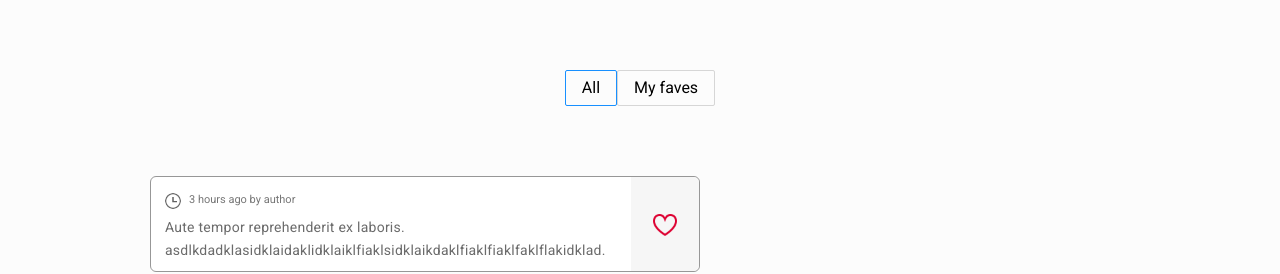
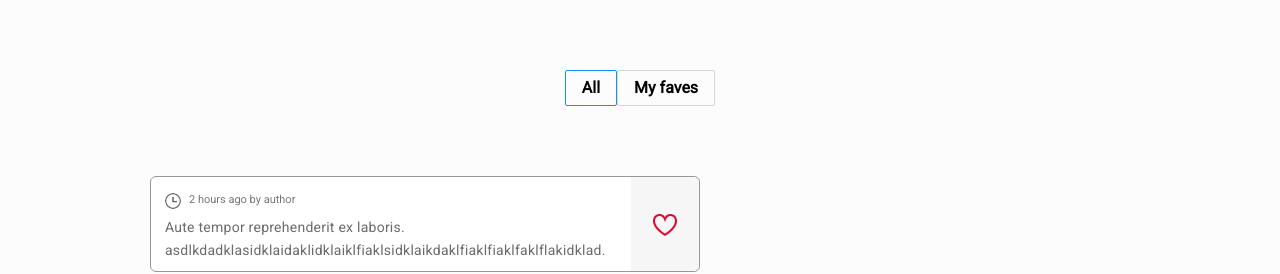
Before and after one commit to EvansGxz/hackers-new, a React (Create React App) app: page /home in a window 1280 px wide. Shown: the part 324-598 px from the top of the page. Built offline with nearby package versions, Linux system fonts and the light colour scheme.

Commit message:
Fix background

```diff
--- a/src/pages/home.jsx
+++ b/src/pages/home.jsx
@@ -18,6 +18,8 @@ const Options = styled.span`
   ${typography.md}
   font-weight: 500;
   cursor: pointer;
+  color: ${colors.gray.dark};
+  font-weight: bold;
   border-radius: 2px;
   padding: 0.188rem 1rem;
   margin: 4.375rem 0;
@@ -32,8 +34,6 @@ const Tittle = styled.span`
 `;
 
 const Container = styled.div`
-
-  background-color: ${colors.background};
   margin: 0 9.375rem;
   justify-content: space-between;
   align-content: center;
@@ -78,7 +78,7 @@ export default function HomePage() {
           {/*showLogin ? <LoginForm /> : <SignupForm />*/}
         <CardItem
           timelogo={icontimer}
-          tittle="3 hours ago  by author"
+          tittle="2 hours ago  by author"
           body="Aute tempor reprehenderit ex laboris. asdlkdadklasjdklajdakljdklajklfjaklsjdklajkdaklfjaklfjaklfaklflakjdklad.  Aliqua eiusmod est Lorem est fugiat reprehenderit eiusmod qui minim irure voluptate enim aliquip."
           favorite={Unfavorite}
         />
```
